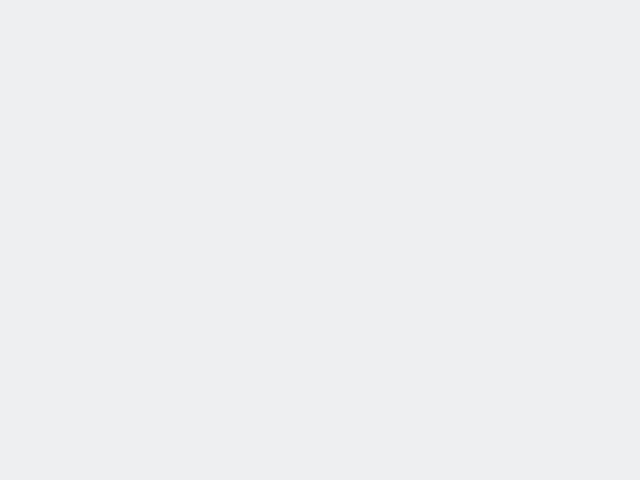
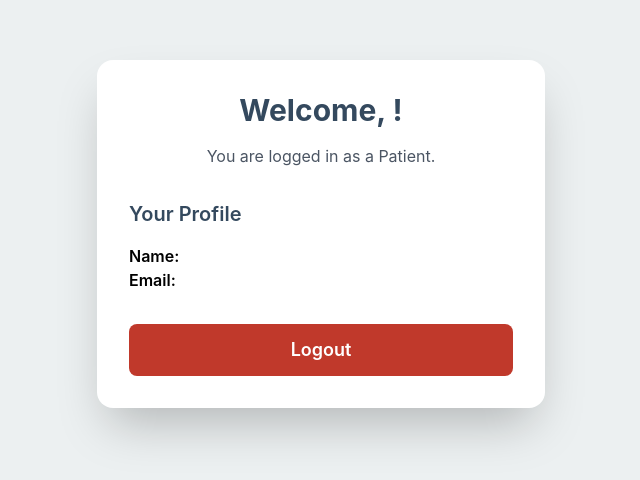
Before and after one commit to 117ABHISHEK/try-Projects-, a React (Create React App) app: page /home in a window 1280 px wide. Before the commit this address had no page. Shown: the part 166-646 px from the top of the page, without its empty margins (319-959 px from the left). Built offline with nearby package versions, Linux system fonts and the light colour scheme; sample sign-in values are in the browser's storage; the HTML template or start-up script is replaced by a standard one.

Commit message:
update
Data stored in local storage

```diff
--- a/src/App.js
+++ b/src/App.js
@@ -6,7 +6,8 @@ import {
   DonorLogin,
   PatientLogin,
   DonorRegister,
-  PatientRegister
+  PatientRegister,
+  HomePage
 } from './pages';
 import './App.css';
 
@@ -22,6 +23,7 @@ function App() {
           <Route path="/patient/login" element={<PatientLogin />} />
           <Route path="/donor/register" element={<DonorRegister />} />
           <Route path="/patient/register" element={<PatientRegister />} />
+          <Route path="/home" element={<HomePage />} />
         </Routes>
       </div>
     </Router>
--- a/src/pages/DonorLogin.js
+++ b/src/pages/DonorLogin.js
@@ -17,8 +17,13 @@ const DonorLogin = () => {
 
   const handleSubmit = (e) => {
     e.preventDefault();
-    // Handle login logic here
-    console.log('Donor login:', formData);
+    const storedDonor = JSON.parse(localStorage.getItem('donor'));
+    if (storedDonor && storedDonor.email === formData.email && storedDonor.password === formData.password) {
+      localStorage.setItem('loggedInUser', JSON.stringify(storedDonor));
+      navigate('/home');
+    } else {
+      alert('Invalid credentials');
+    }
   };
 
   return (
--- a/src/pages/DonorRegister.js
+++ b/src/pages/DonorRegister.js
@@ -58,7 +58,8 @@ const DonorRegister = () => {
     e.preventDefault();
     if (validateForm()) {
       // Handle registration logic here
-      console.log('Donor registration:', formData);
+      localStorage.setItem('donor', JSON.stringify(formData));
+      navigate('/home');
     }
   };
 
--- /dev/null
+++ b/src/pages/HomePage.js
@@ -0,0 +1,50 @@
+import React, { useEffect, useState } from 'react';
+import { useNavigate } from 'react-router-dom';
+
+const HomePage = () => {
+  const navigate = useNavigate();
+  const [user, setUser] = useState(null);
+
+  useEffect(() => {
+    const loggedInUser = JSON.parse(localStorage.getItem('loggedInUser'));
+    if (loggedInUser) {
+      setUser(loggedInUser);
+    } else {
+      // Redirect to role selection if no user is logged in
+      navigate('/role-selection');
+    }
+  }, [navigate]);
+
+  const handleLogout = () => {
+    localStorage.removeItem('loggedInUser');
+    navigate('/role-selection');
+  };
+
+  if (!user) {
+    return null; // Or a loading spinner
+  }
+
+  return (
+    <div className="min-h-screen bg-body-light-grey flex flex-col items-center justify-center px-4">
+      <div className="bg-white rounded-2xl shadow-2xl p-8 w-full max-w-md text-center">
+        <h1 className="text-3xl font-bold text-charcoal-grey mb-4">Welcome, {user.name}!</h1>
+        <p className="text-gray-600 mb-8">You are logged in as a {user.confirmPassword ? 'Donor' : 'Patient'}.</p>
+
+        <div className="text-left mb-8">
+          <h2 className="text-xl font-semibold text-charcoal-grey mb-4">Your Profile</h2>
+          <p><span className="font-semibold">Name:</span> {user.name}</p>
+          <p><span className="font-semibold">Email:</span> {user.email}</p>
+        </div>
+
+        <button
+          onClick={handleLogout}
+          className="w-full bg-deep-red text-white py-3 px-6 rounded-lg font-semibold text-lg hover:bg-opacity-90 transition-all duration-300 hover:shadow-lg"
+        >
+          Logout
+        </button>
+      </div>
+    </div>
+  );
+};
+
+export default HomePage;
--- a/src/pages/PatientLogin.js
+++ b/src/pages/PatientLogin.js
@@ -17,8 +17,13 @@ const PatientLogin = () => {
 
   const handleSubmit = (e) => {
     e.preventDefault();
-    // Handle login logic here
-    console.log('Patient login:', formData);
+    const storedPatient = JSON.parse(localStorage.getItem('patient'));
+    if (storedPatient && storedPatient.email === formData.email && storedPatient.password === formData.password) {
+      localStorage.setItem('loggedInUser', JSON.stringify(storedPatient));
+      navigate('/home');
+    } else {
+      alert('Invalid credentials');
+    }
   };
 
   return (
--- a/src/pages/PatientRegister.js
+++ b/src/pages/PatientRegister.js
@@ -58,7 +58,8 @@ const PatientRegister = () => {
     e.preventDefault();
     if (validateForm()) {
       // Handle registration logic here
-      console.log('Patient registration:', formData);
+      localStorage.setItem('patient', JSON.stringify(formData));
+      navigate('/home');
     }
   };
 
--- a/src/pages/index.js
+++ b/src/pages/index.js
@@ -4,3 +4,4 @@ export { default as DonorLogin } from './DonorLogin';
 export { default as PatientLogin } from './PatientLogin';
 export { default as DonorRegister } from './DonorRegister';
 export { default as PatientRegister } from './PatientRegister';
+export { default as HomePage } from './HomePage';
```
